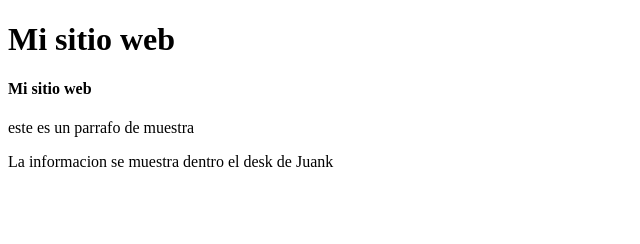
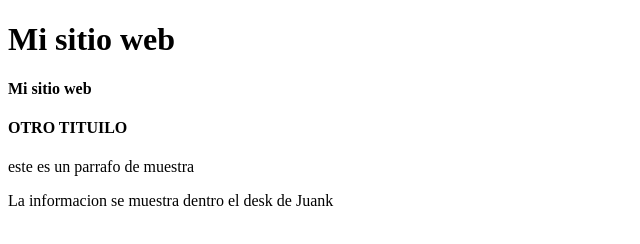
Before and after one commit to juandaza25/Ciclo3, a plain HTML site: page index.html in a window 1280 px wide. Shown: the whole page, without its empty margins (0-640 px from the left). Drawn offline with Linux system fonts and the light colour scheme.

Commit message:
i version 1.0

```diff
--- a/index.html
+++ b/index.html
@@ -10,6 +10,7 @@
 <body>
 	<h1>Mi sitio web</h1>
 	<h4>Mi sitio web</h4>
+	<h4>OTRO TITUILO</h4>
 	<p>este es un parrafo de muestra</p>
 <script>
 //alert("esto es un mensaje en una ventana!");
```
